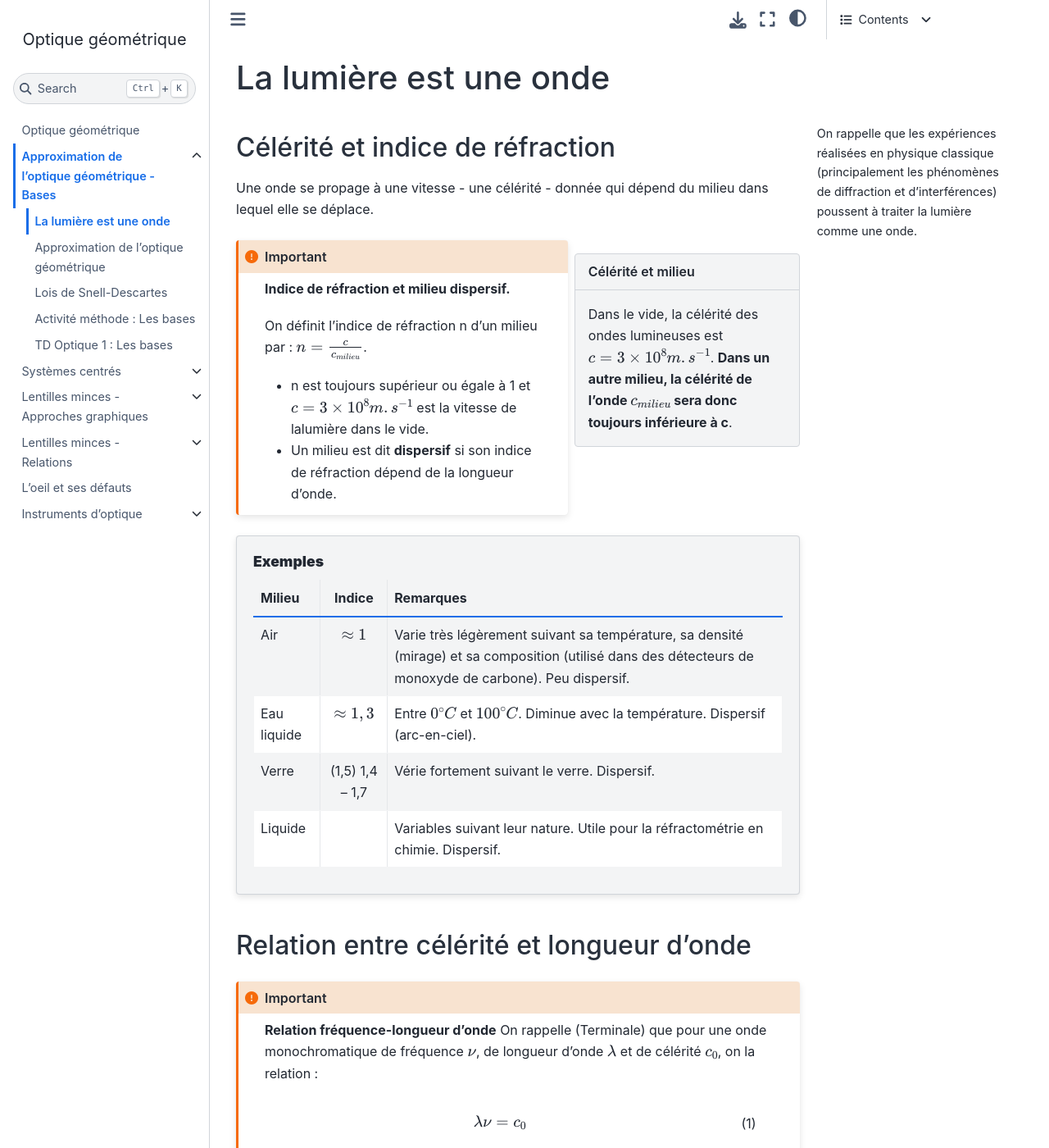
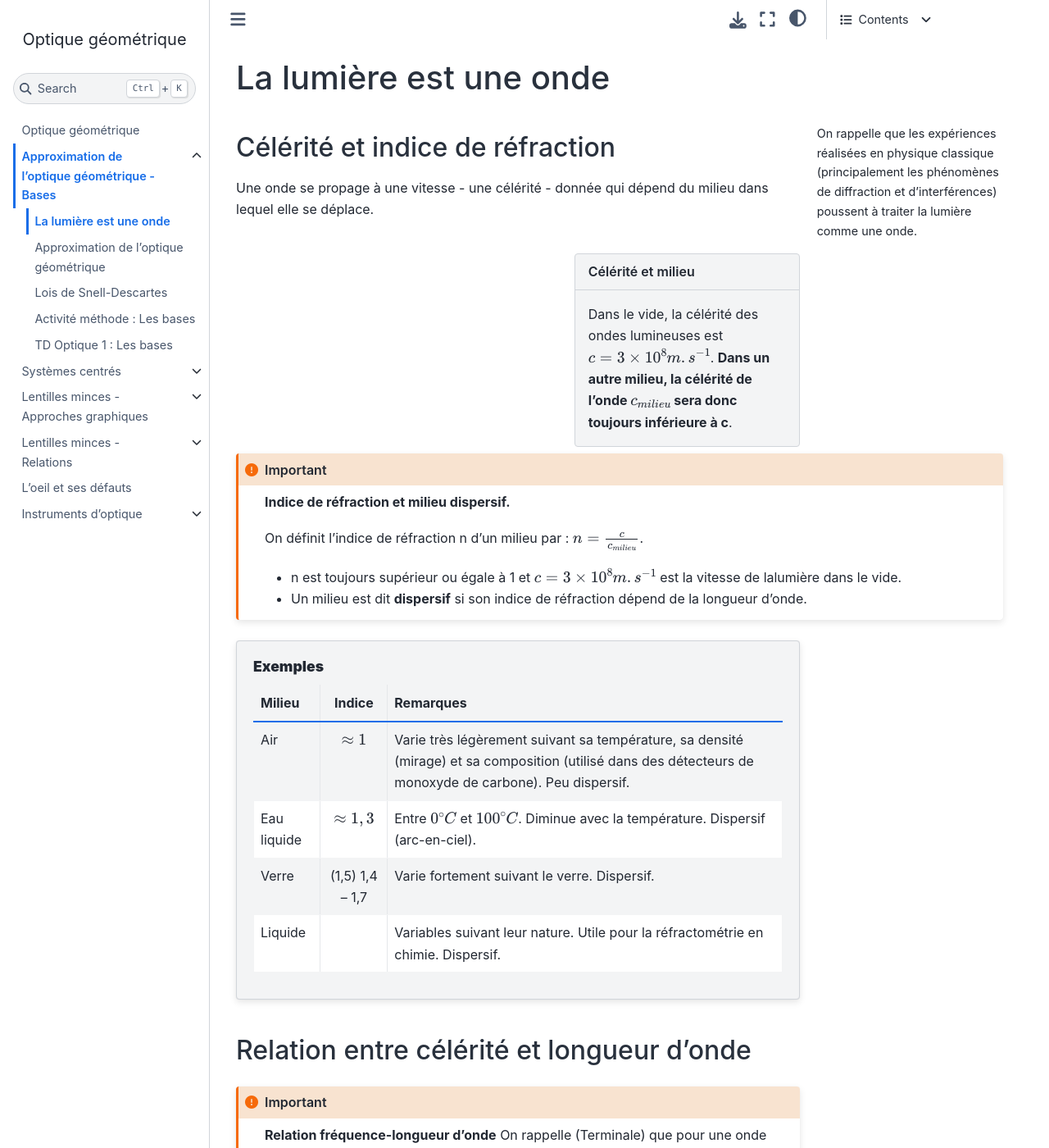
Before and after one commit to pcsi3physiquestan/optique_sources, a Jupyter Book: the page built from notebook/ondes.md, in a window 1280 px wide and 1400 px high. Shown: the whole window at 82% size. Built offline with Jupyter Book 1.0.4 settings and Sphinx 7.4.7 and the Sphinx Book theme 1.1.4, drawn with Linux system fonts in a browser that asks for light colours; pages that are not in the unit, such as notebooks, are missing from menus.

Commit message:
Mise à jour des sources

`````diff
--- a/notebook/ondes.md
+++ b/notebook/ondes.md
@@ -21,12 +21,13 @@
 
 ## Célérité et indice de réfraction
 
-Une onde se propage à une vitesse - une célérité - donnée qui dépend du milieu dans lequel elle se déplace.
-
 ````{sidebar} Célérité et milieu
 Dans le vide, la célérité des ondes lumineuses est $c = 3 \times 10^8 m.s^{-1}$. __Dans un autre milieu, la célérité de l'onde $c_{milieu}$ sera donc toujours inférieure à c__.
 ````
+Une onde se propage à une vitesse - une célérité - donnée qui dépend du milieu dans lequel elle se déplace.
+
 ````{important} __Indice de réfraction et milieu dispersif.__
+:class: full-width
 
 On définit l'indice de réfraction n d'un milieu par : $n = \frac{c}{c_{milieu}}$.
 
@@ -41,7 +42,7 @@
 |:-|:-:|:-|
 | Air | $\approx 1$ | Varie très légèrement suivant sa température, sa densité (mirage) et sa composition (utilisé dans des détecteurs de monoxyde de carbone). Peu dispersif. |
 | Eau liquide | $\approx 1,3$ | Entre $0 ^{\circ} C$ et $100 ^{\circ} C$. Diminue avec la température. Dispersif (arc-en-ciel). |
-| Verre | (1,5) 1,4 -- 1,7 | Vérie fortement suivant le verre. Dispersif.|
+| Verre | (1,5) 1,4 -- 1,7 | Varie fortement suivant le verre. Dispersif.|
 | Liquide | | Variables suivant leur nature. Utile pour la réfractométrie en chimie. Dispersif.|
 ````
 
`````
